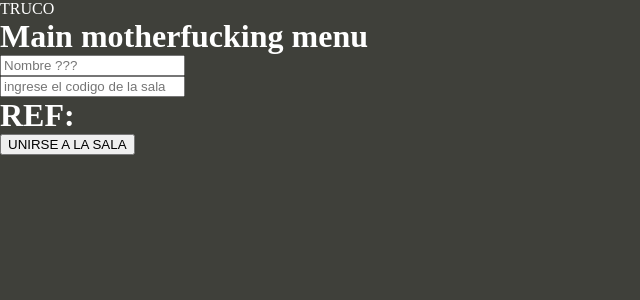
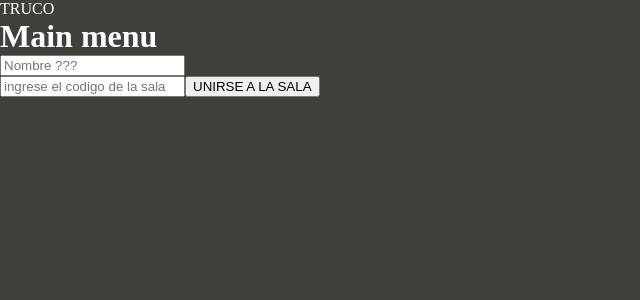
Before and after one commit to darthpedroo/TrucoFrontend, a Vue app: page / in a window 1280 px wide. Shown: the top 300 px of the page, without its empty margins (0-640 px from the left). Built offline with nearby package versions, Linux system fonts and the light colour scheme; no server answers.

Commit message:
pequeños cambios visuales

```diff
--- a/src/components/Home.vue
+++ b/src/components/Home.vue
@@ -37,14 +37,12 @@ function changeRoomId(valor){
     <div>
 
 
-    <h1>Main motherfucking menu</h1>
+    <h1>Main  menu</h1>
 
         <input @change="changeUsername($event.target.value)" placeholder="Nombre ???">
         <br>
         <input @change="changeRoomId($event.target.value)" placeholder="ingrese el codigo de la sala">
 
-        <h1>REF: {{R_RoomId }}</h1>
-
         <router-link :to="{ path: `/sala/${R_RoomId}`}"><button @click="join_room(R_RoomId)">UNIRSE A LA SALA</button></router-link>
 
   </div>
--- a/src/components/Sala.vue
+++ b/src/components/Sala.vue
@@ -2,7 +2,6 @@
   <div>
     <h1 class="sala-title">[ID SALA]: {{ SalaId }}</h1>
     <h2 class="user-title">Jugadores</h2>
-    <H1> MESA CARDS STORE {{ MesaCardStore.mesa_cards['mesa_cards']}}</H1>
     <ul>
       <li v-for="(user, index) in UserStore.users_connected.users" :key="index">
         {{ user }}
--- a/src/socket.js
+++ b/src/socket.js
@@ -42,7 +42,6 @@ export default class Socket {
     }
 
     emit(...args){
-        // console.log("estos son los args: ", ...args)
         this.socket.emit(...args)
 
     }
```
